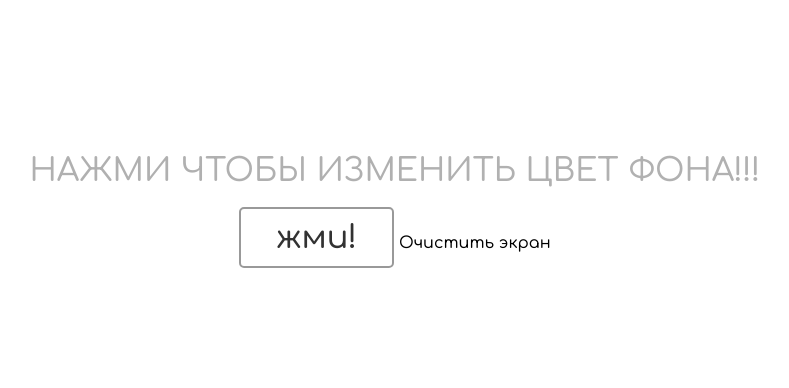
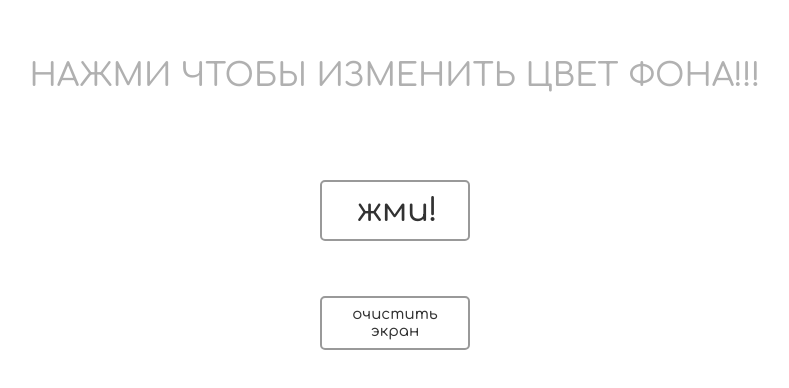
Before and after one commit to Alexey2236/randomBackgraund, a plain HTML site: page index.html in a window 1280 px wide. Shown: the part 220-608 px from the top of the page, without its empty margins (245-1034 px from the left). Drawn offline with Linux system fonts and the light colour scheme.

Commit message:
Update style.css

```diff
--- a/style.css
+++ b/style.css
@@ -26,23 +26,38 @@ a {
 .header {
     width: 100%;
     text-align: center;
+    display: flex;
+    flex-direction: column;
+    align-items: center;
 }
 
 .title {
+    display: block;
     animation: opacit 1.5s infinite alternate;
     font-size: 2rem;
     text-transform: uppercase;
 }
 
 .b {
-    position: relative;
-    margin-top: 25%;
+    margin-top: 55px;
     text-transform: lowercase;
     border: solid 2px gray;
     border-radius: 5px;
     padding: 11px 35px 11px 35px;
     opacity: 0.8;
     font-size: 2rem;
+    width: 150px;
+}
+
+.scrin {
+    margin-top: 55px;
+    text-transform: lowercase;
+    border: solid 2px gray;
+    border-radius: 5px;
+    padding: 8px 10px 8px 10px;
+    opacity: 0.8;
+    font-size: 15px;
+    width: 150px;
 }
 
 @keyframes opacit {
```
